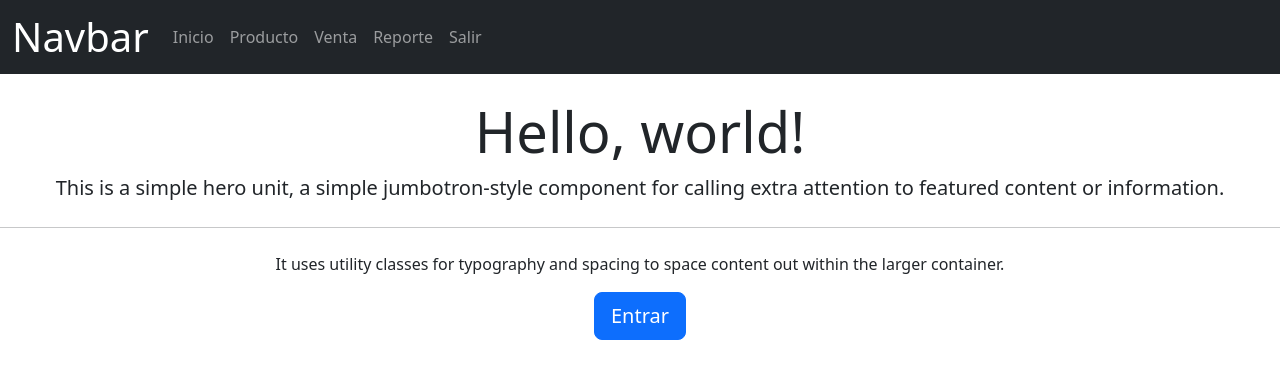
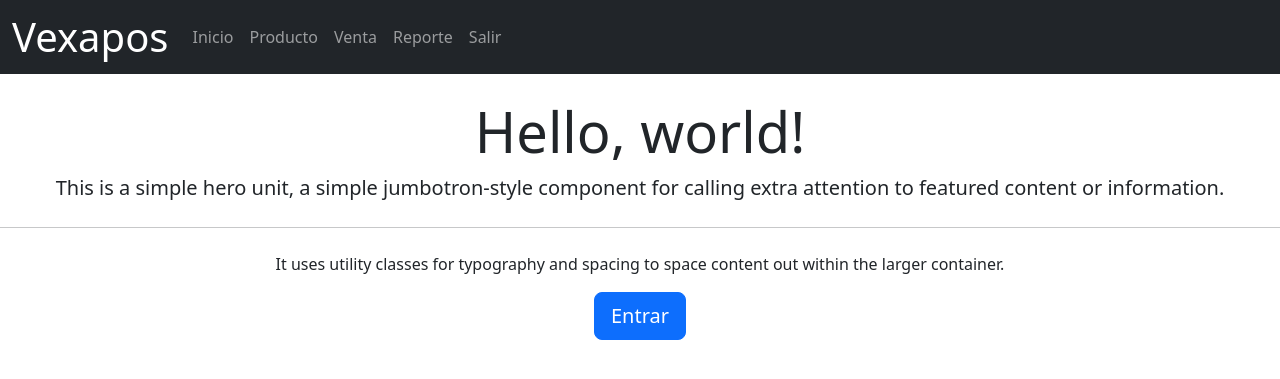
Before and after one commit to Varvus/Vexapos, a PHP site: page /index.php in a window 1280 px wide. Shown: the top 379 px of the page. Run offline with PHP 8.4, Linux system fonts and the light colour scheme; a stand-in replaces the project's code that opens the database connection.

Commit message:
Cambio de nombre en titulo a Vexapos

```diff
--- a/admin-menu.php
+++ b/admin-menu.php
@@ -1,7 +1,7 @@
 <nav class="navbar navbar-expand-md navbar-dark bg-dark mb-4">
     <div class="container-fluid">
         <a class="navbar-brand" href="#">
-            <h1 class="m-0">Navbar</h1>
+            <h1 class="m-0">Vexapos</h1>
         </a>
         <button class="navbar-toggler" type="button" data-bs-toggle="collapse" data-bs-target="#navbarSupportedContent"
             aria-controls="navbarSupportedContent" aria-expanded="false" aria-label="Toggle navigation">
```
